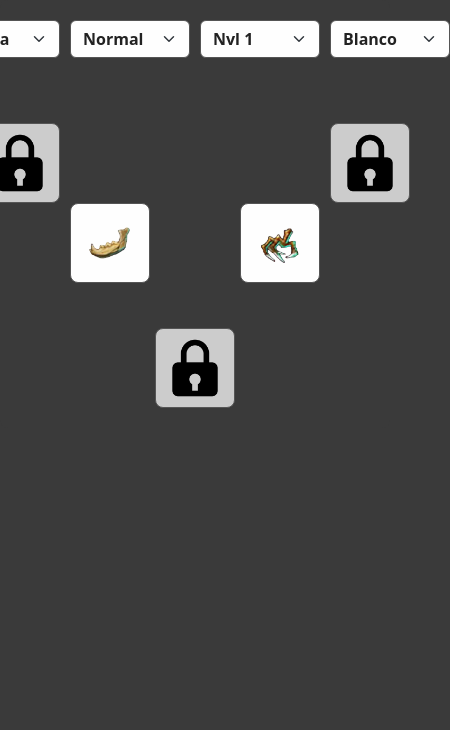
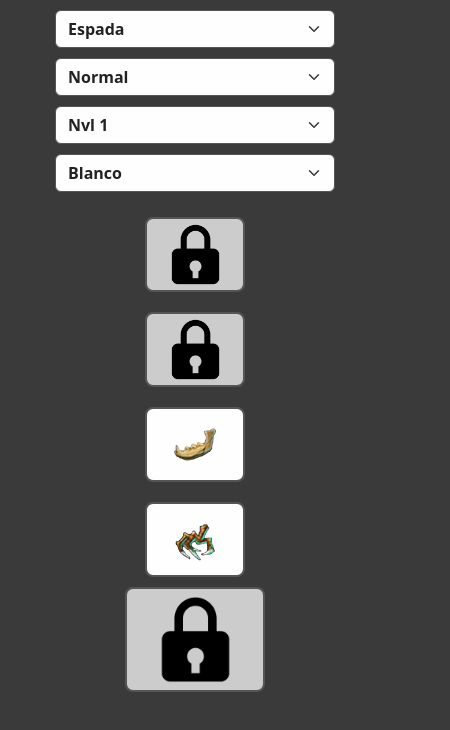
Before and after one commit to phylossopho/deck_heroes_CRAFT, a plain HTML site: page index.html in a window 390 px wide. Shown: the whole page, 450 px wide, since content can reach past the window. Drawn offline with nearby package versions, Linux system fonts and the light colour scheme.

Commit message:
Update style.css - añadiendo media queries

```diff
--- a/style.css
+++ b/style.css
@@ -1,3 +1,5 @@
+/* style.css */
+
 :root {
     --color-blanco: #fefefe;
     --color-verde: #b6e7b0;
@@ -24,7 +26,20 @@ body {
     border-radius: 8px;
 }
 
+/* Selectores principales compactos */
+#selectors_frame {
+    display: flex;
+    flex-direction: column; /* Apila los selectores en móvil por defecto */
+    gap: 10px; /* Espacio entre selectores */
+    margin-bottom: 20px;
+    align-items: center; /* Centra los selectores apilados */
+}
+
 #selectors_frame .form-select {
+    width: 90%; /* Ocupa casi todo el ancho disponible en móvil por defecto */
+    max-width: 300px; /* Limita el ancho máximo para pantallas muy anchas en vista móvil */
+    min-width: unset; /* Elimina el min-width para móviles */
+    flex-grow: 0; /* No expandir */
     border: 1px solid #555;
     font-weight: bold;
 }
@@ -33,68 +48,48 @@ body {
 .form-select.form-select-verde { background-color: var(--color-verde); color: var(--color-text); }
 .form-select.form-select-azul { background-color: var(--color-azul); color: var(--color-text); }
 .form-select.form-select-morado { background-color: var(--color-morado); color: var(--color-text); }
-.form-select.form-select-dorado { background-color: var(--color-dorado); color: #333; }
+.form-select.form-select-dorado { background-color: var(--color-dorado); color: var(--color-text); }
 
-.material-container {
-    display: flex;
-    flex-direction: column;
-    align-items: center;
-    width: 80px;
-    margin: 0 15px;
-}
 
+/* Estilos para las cajas de material y base */
 .material-box {
-    width: 80px;
-    height: 80px;
-    border: 1px solid #555;
-    background-color: var(--color-default-bg);
-    color: var(--color-text);
+    width: 200px; /* Ancho fijo para PC */
+    height: 150px; /* Alto fijo para PC */
+    border: 2px solid #555;
+    border-radius: 8px;
     display: flex;
     justify-content: center;
     align-items: center;
+    position: relative;
+    overflow: hidden; /* Asegura que la imagen no se salga */
+    font-weight: bold;
     text-align: center;
-    font-weight: bold;
-    font-size: 13px;
-    cursor: pointer;
-    position: relative;
-    overflow: hidden;
-    padding: 5px;
-    box-sizing: border-box;
-    border-radius: 8px;
+    transition: background-color 0.3s ease;
 }
 
-.material-box.locked {
-    background-color: var(--color-locked-bg);
-    color: gray;
-    cursor: not-allowed;
+.material-image,
+.base-image {
+    max-width: 100%; /* Ajusta al ancho de la caja */
+    max-height: 100%; /* Ajusta al alto de la caja */
+    object-fit: contain; /* Asegura que la imagen se ajuste sin cortarse */
+    display: none; /* Controlado por JS */
+    position: absolute; /* Para centrar la imagen */
 }
 
-.material-image {
-    max-width: 100%;
-    max-height: 100%;
-    object-fit: contain;
-    display: none;
-}
-
-.material-text {
-    display: block;
-    word-wrap: break-word;
-}
-
-.material-color-menu, .base-color-menu {
-    width: 100%;
-    min-width: 80px;
-    max-width: 80px;
+/* Material Color Menus */
+.material-color-menu,
+.base-color-menu {
+    width: 100%; /* Ocupa el ancho del contenedor */
     margin-top: 5px;
-    display: none;
+    display: none; /* Controlado por JS */
 }
 
 /* Disposición de materiales */
 #materials_frame {
     position: relative;
-    height: 200px;
+    height: 200px; /* Puedes ajustar esta altura si es necesario para desktop */
     display: flex;
-    flex-direction: column;
+    flex-direction: column; /* Por defecto en columna para mobile, luego se cambia en desktop */
     justify-content: space-between;
     align-items: center;
 }
@@ -103,55 +98,129 @@ body {
     display: flex;
     justify-content: center;
     width: 100%;
+    gap: 10px; /* Un pequeño gap por defecto para móviles */
 }
 
-.top-row {
-    justify-content: center;
-    gap: 100px; /* Separación entre material 3 y 4 */
+/* FRAME material container */
+.material-container {
+    display: flex;
+    flex-direction: column;
+    align-items: center; /* Centrar el box y el selector de color */
+    margin: 5px; /* Espacio alrededor de cada material container */
 }
 
-.bottom-row {
-    justify-content: center;
-    gap: 60px; /* Separación entre material 1 y 2 */
-}
 
 #base_frame {
     display: flex;
     justify-content: center;
-    margin-top: 0px;
+    margin-top: 0px; /* Ya es 0px en desktop, pero es bueno ser explícito para mobile */
 }
 
-/* Añade esto al final de tu style.css */
+/* ---------------------------------------------------- */
+/* MEDIA QUERIES PARA ADAPTAR A DISPOSITIVOS MÓVILES */
+/* ---------------------------------------------------- */
+
+@media (max-width: 768px) {
+    /* General para pantallas más pequeñas */
+    .container {
+        padding: 10px; /* Reduce el padding del contenedor */
+    }
 
     /* Selectores principales compactos */
+    #selectors_frame .form-select {
+        width: 95%; /* Ajusta un poco más el ancho en móviles */
+        max-width: 280px; /* Limita para pantallas más grandes pero aún móviles */
+    }
+
+    /* Ajuste de tamaño para las cajas de material */
+    .material-box {
+        width: 120px; /* Ancho más pequeño para móviles */
+        height: 90px; /* Alto más pequeño para móviles */
+        font-size: 0.8em; /* Reduce el tamaño de fuente */
+    }
+
+    /* Ajuste para los materiales y la base */
+    #materials_frame {
+        height: auto; /* Altura automática para adaptarse al contenido */
+        gap: 10px; /* Espacio entre filas */
+    }
+
+    .top-row, .bottom-row {
+        flex-wrap: wrap; /* Permite que los elementos pasen a la siguiente línea si no caben */
+        justify-content: center;
+        gap: 10px; /* Reduce el gap para móviles */
+    }
+
+    /* Ajuste para el marco base */
+    #base_frame .material-box {
+        width: 160px; /* Un poco más grande que los materiales individuales */
+        height: 120px;
+        font-size: 0.9em;
+    }
+}
+
+@media (max-width: 480px) {
+    /* Ajustes aún más pequeños para teléfonos muy pequeños */
+    .material-box {
+        width: 100px; /* Ancho aún más pequeño */
+        height: 75px; /* Alto aún más pequeño */
+        font-size: 0.7em;
+    }
+
+    #base_frame .material-box {
+        width: 140px;
+        height: 105px;
+        font-size: 0.8em;
+    }
+
+    /* Si quieres que los materiales se apilen individualmente en pantallas muy pequeñas */
+    .material-row {
+        flex-direction: column; /* Apila los materiales en una sola columna */
+        align-items: center; /* Centra los elementos apilados */
+    }
+}
+
+/* Estilos para pantallas grandes (desktop) - revertir o asegurar el layout */
+@media (min-width: 769px) {
     #selectors_frame {
-    display: flex;
+        flex-direction: row; /* Vuelve a la fila para desktop */
         justify-content: center;
         gap: 10px;
         margin-bottom: 20px;
+        /* align-items no es tan crítico aquí ya que estarán en una fila */
     }
 
     #selectors_frame .form-select {
-    width: auto;
+        width: auto; /* Permite que el ancho se ajuste al contenido o a min-width */
         min-width: 120px; /* Ancho mínimo para que se vea bien el texto */
-    flex-grow: 0; /* Evita que se expandan */
+        flex-grow: 1; /* Permitir que crezcan un poco, pero no demasiado */
     }
 
-/* Ajuste de posición de materiales */
+    #materials_frame {
+        height: 200px; /* Vuelve a la altura fija para desktop */
+        flex-direction: row; /* Vuelve a la fila principal para los grupos de materiales */
+        justify-content: space-around; /* Distribuye las filas de materiales */
+    }
+
     .top-row {
-    gap: 240px !important; /* Separación aumentada a 200px entre 3 y 4 */
-    margin-bottom: 0px; /* Más espacio entre filas */
+        gap: 100px; /* Restaurar la separación original para desktop */
+        /* justify-content: center; */ /* Ya está definido en .material-row */
     }
 
     .bottom-row {
-    gap: 60px; /* Mantenemos 60px entre 1 y 2 */
+        gap: 60px; /* Restaurar la separación original para desktop */
+        /* justify-content: center; */ /* Ya está definido en .material-row */
     }
 
-/* Centrado perfecto */
-#materials_frame {
-    display: flex;
-    flex-direction: column;
-    align-items: center;
-    justify-content: center;
-    height: 250px; /* Aumentamos altura para mejor espaciado */
+    .material-box {
+        width: 200px; /* Restaurar ancho para desktop */
+        height: 150px; /* Restaurar alto para desktop */
+        font-size: 1em; /* Restaurar tamaño de fuente */
     }
+
+    #base_frame .material-box {
+        width: 200px; /* Restaurar ancho para desktop */
+        height: 150px; /* Restaurar alto para desktop */
+        font-size: 1em;
+    }
+}
```
Lines whose indentation alone changed are shown as unchanged.
